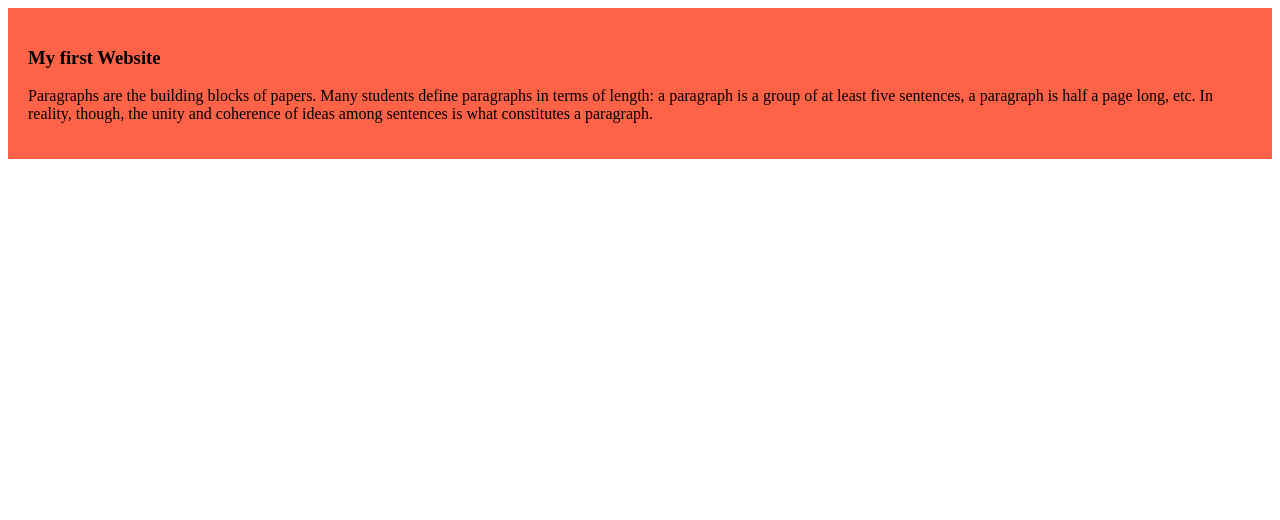
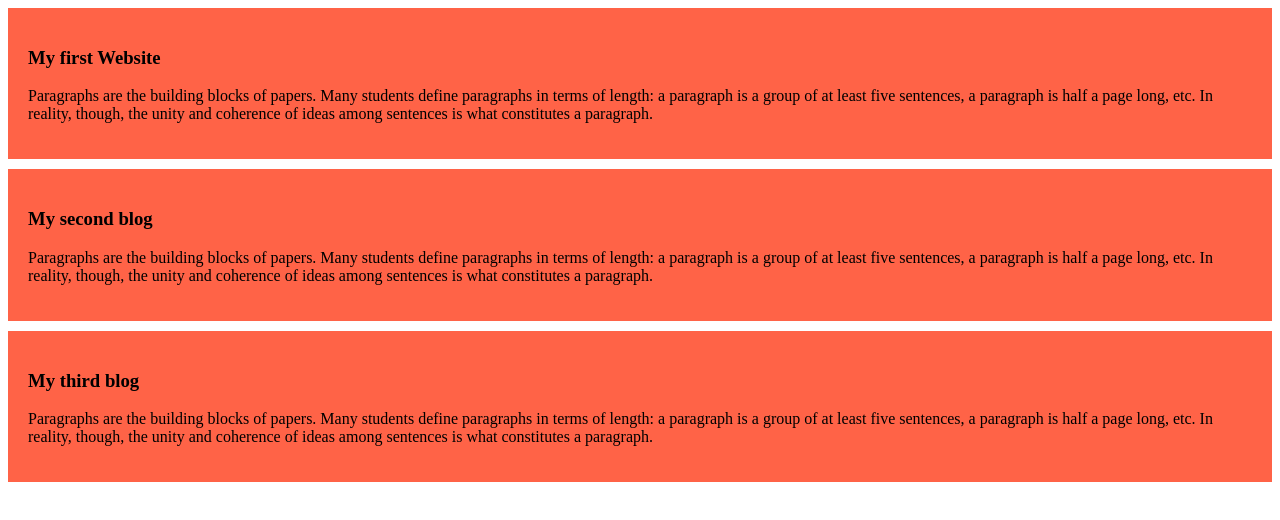
Before and after one commit to shawon-ahmed/my-dimple-website, a plain HTML site: page Index.html in a window 1280 px wide. Drawn offline with Linux system fonts and the light colour scheme.

Commit message:
added the second and the third blog

```diff
--- a/Index.html
+++ b/Index.html
@@ -11,6 +11,13 @@
       <h3>My first Website</h3>
       <p>Paragraphs are the building blocks of papers. Many students define paragraphs in terms of length: a paragraph is a group of at least five sentences, a paragraph is half a page long, etc. In reality, though, the unity and coherence of ideas among sentences is what constitutes a paragraph.</p>
    </div>
-
+   <div>
+      <h3>My second blog</h3>
+      <p>Paragraphs are the building blocks of papers. Many students define paragraphs in terms of length: a paragraph is a group of at least five sentences, a paragraph is half a page long, etc. In reality, though, the unity and coherence of ideas among sentences is what constitutes a paragraph.</p>
+   </div>
+   <div>
+      <h3>My third blog</h3>
+      <p>Paragraphs are the building blocks of papers. Many students define paragraphs in terms of length: a paragraph is a group of at least five sentences, a paragraph is half a page long, etc. In reality, though, the unity and coherence of ideas among sentences is what constitutes a paragraph.</p>
+   </div>
 </body>
 </html>
--- a/styles/blog.css
+++ b/styles/blog.css
@@ -1,4 +1,5 @@
 div{
    background-color: tomato;
    padding: 20px;
+   margin-bottom: 10px;
 }
```
